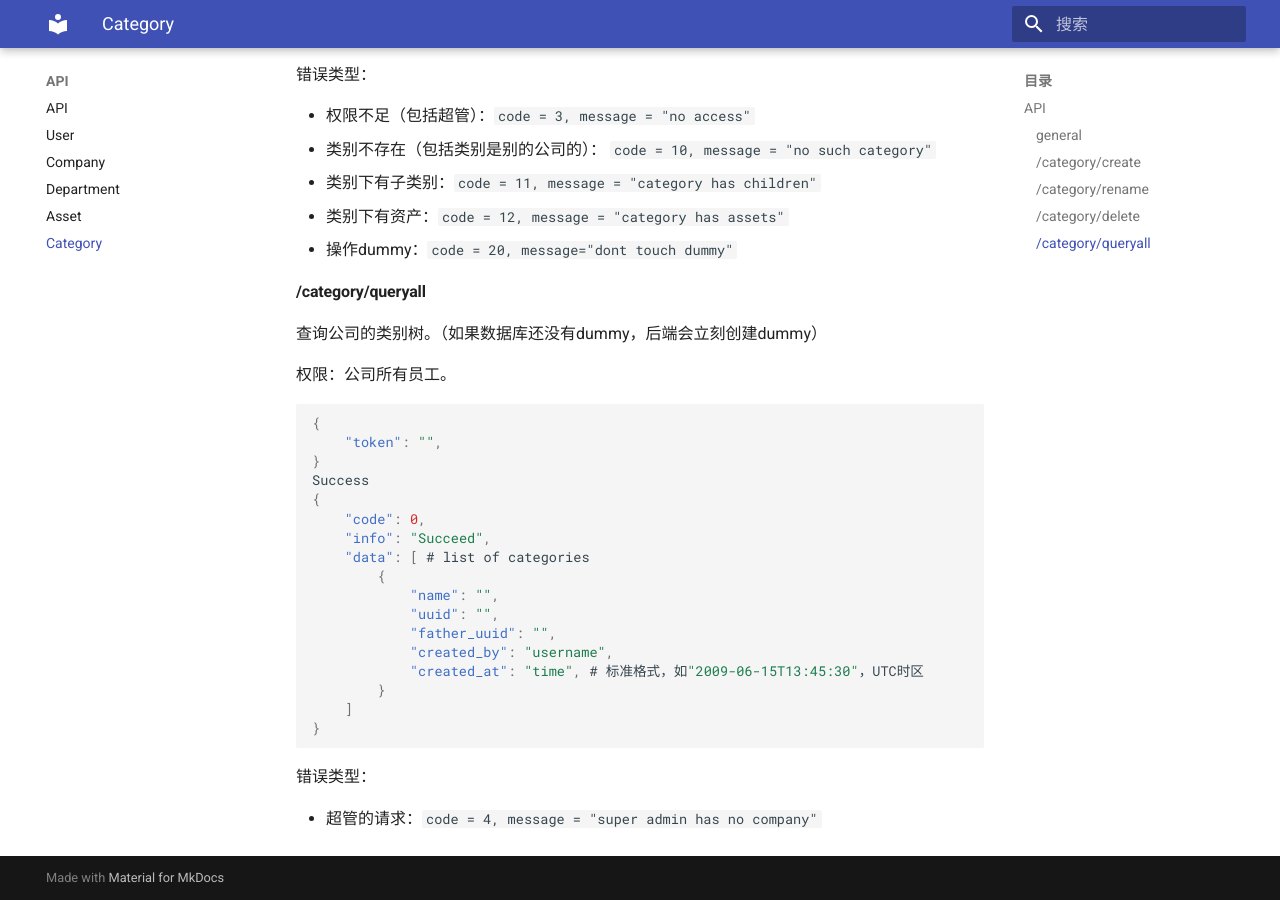
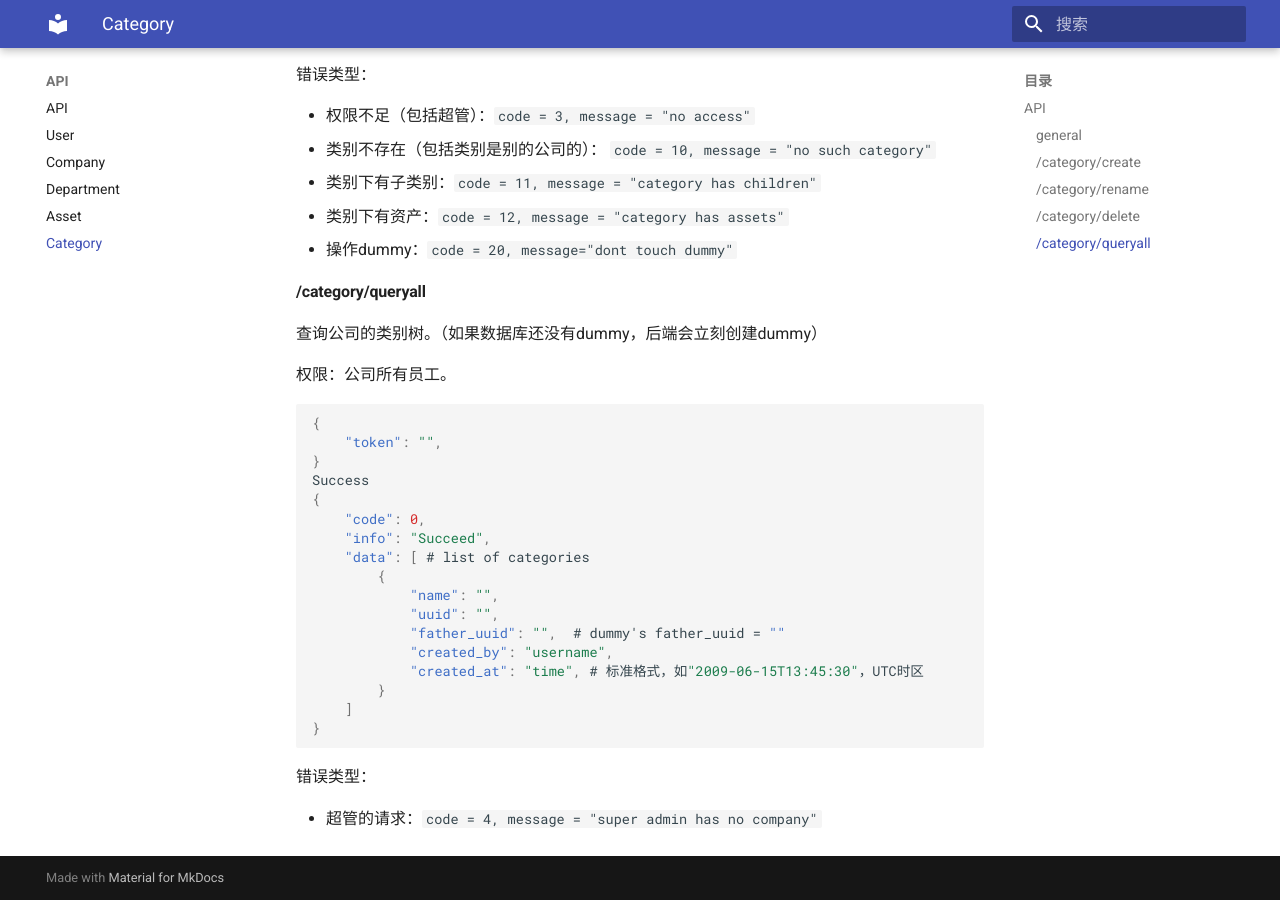
Before and after one commit to kuritas/asseta-docs, an MkDocs documentation site: the page built from docs/API/category.md, in a window 1280 px wide and 900 px high, scrolled down 2178 px. Built offline with MkDocs 1.6.1 and Material for MkDocs 9.7.7, drawn with Linux system fonts in a browser that asks for light colours.

Commit message:
update category API

```diff
--- a/docs/API/category.md
+++ b/docs/API/category.md
@@ -122,7 +122,7 @@ Success
         {
             "name": "",
             "uuid": "",
-            "father_uuid": "",
+            "father_uuid": "",  # dummy's father_uuid = ""
             "created_by": "username",
             "created_at": "time", # 标准格式，如"2009-06-15T13:45:30"，UTC时区
         }
```
